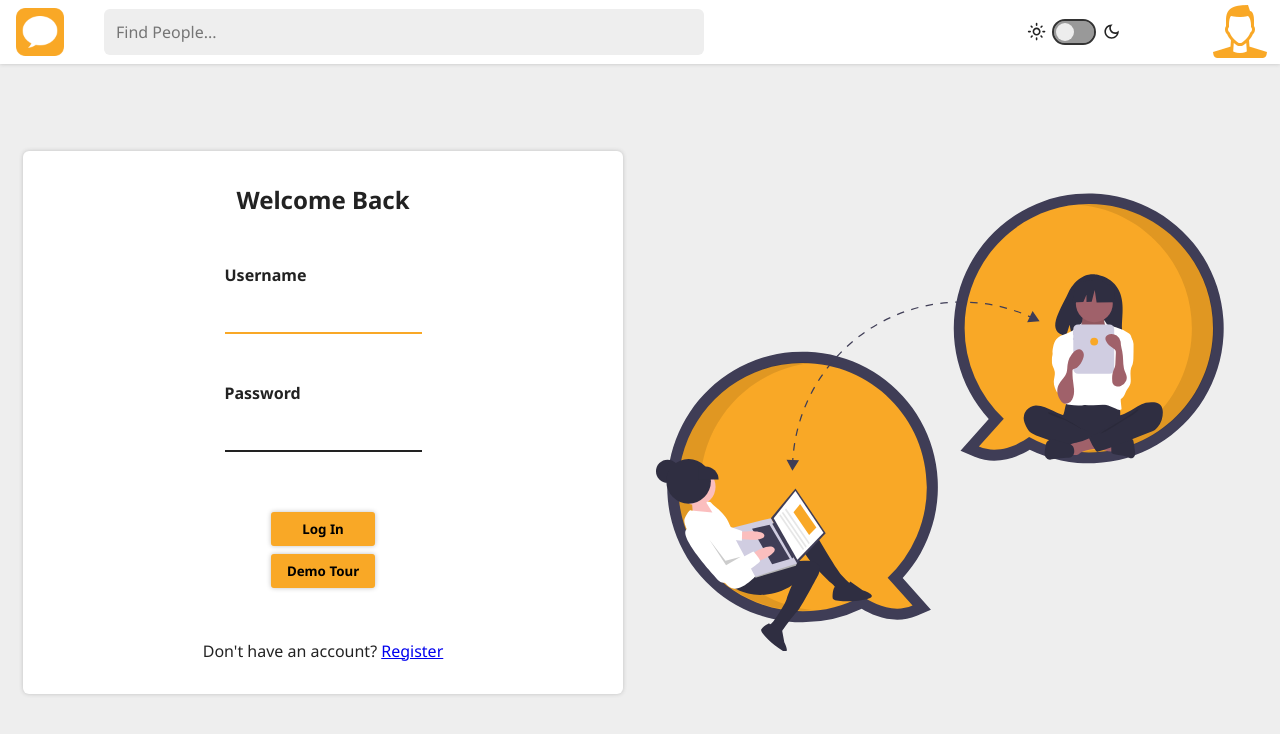
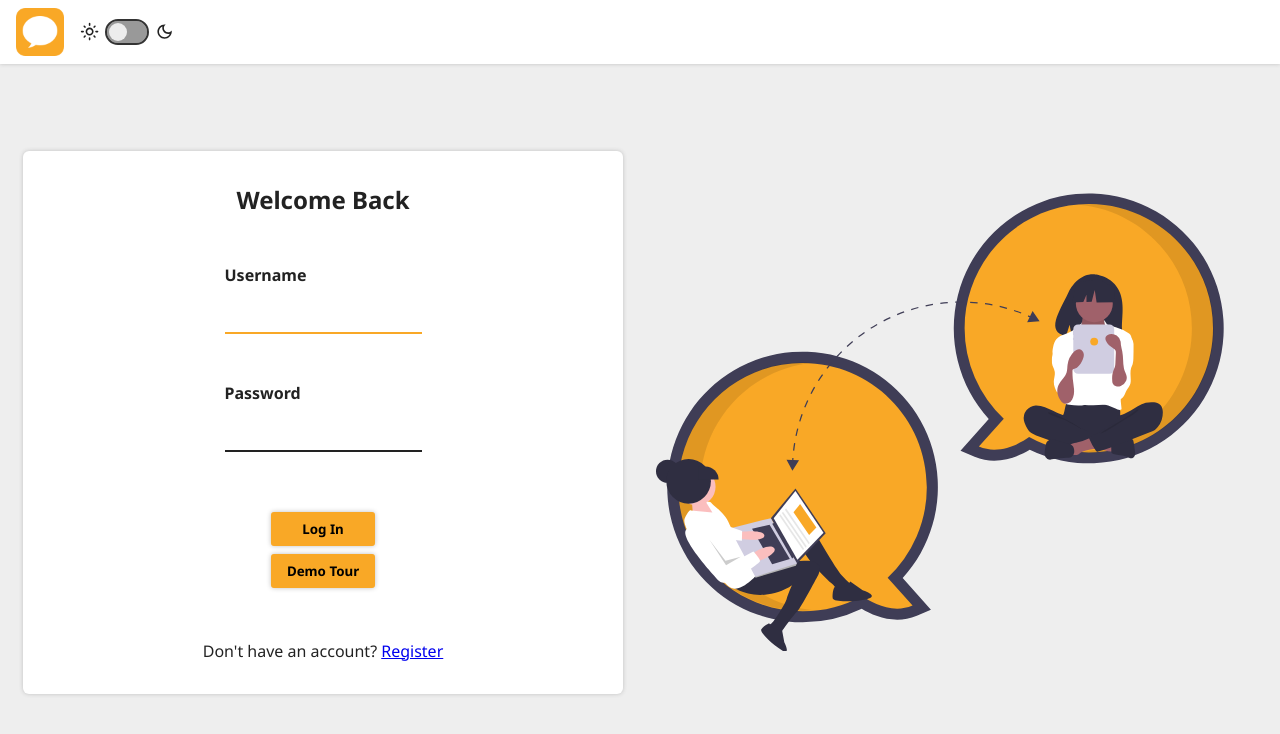
Before and after one commit to MichaelShawUK/social-network, a React (Create React App) app: page /login in a window 1280 px wide. Shown: the top 734 px of the page. Built offline with nearby package versions, Linux system fonts and the light colour scheme.

Commit message:
Set LoggedIn context for user

```diff
--- a/src/components/App.js
+++ b/src/components/App.js
@@ -11,7 +11,9 @@ import NavMenuContext from "../context/navMenu";
 
 const App = () => {
   const [theme, setTheme] = useState(lightTheme);
-  const [loggedIn, setLoggedIn] = useState(true);
+  const [loggedIn, setLoggedIn] = useState(
+    Boolean(localStorage.getItem("token"))
+  );
   const [showMenu, setShowMenu] = useState(false);
   const [query, setQuery] = useState("");
 
--- a/src/components/Home.js
+++ b/src/components/Home.js
@@ -2,12 +2,19 @@ import PostPrompt from "./PostPrompt";
 import PostCard from "./PostCard";
 import FriendsCard from "./FriendsCard";
 import { useLoaderData } from "react-router-dom";
-import { useState, useEffect } from "react";
+import { useState, useEffect, useContext } from "react";
+import LoggedInContext from "../context/loggedIn";
 import axios from "axios";
 import { database } from "../data/constants";
 
 const Home = () => {
   const data = useState(useLoaderData())[0];
+
+  const setLoggedIn = useContext(LoggedInContext)[1];
+  useEffect(() => {
+    setLoggedIn(true);
+  }, [setLoggedIn]);
+
   const user = data.user;
   const [posts, setPosts] = useState(data.posts);
 
--- a/src/components/Login.js
+++ b/src/components/Login.js
@@ -4,9 +4,17 @@ import StyledLogin from "../styles/StyledLogin";
 import { Link, useActionData } from "react-router-dom";
 import useNavMenu from "../hooks/useNavMenu";
 import LoginSvg from "../assets/svg/LoginSvg";
+import { useEffect, useContext } from "react";
+import LoggedInContext from "../context/loggedIn";
 
 const Login = () => {
   const errors = useActionData();
+
+  const setLoggedIn = useContext(LoggedInContext)[1];
+
+  useEffect(() => {
+    setLoggedIn(false);
+  }, [setLoggedIn]);
 
   function handleDemo(e) {
     e.target.form[0].value = "Test";
--- a/src/components/Nav.js
+++ b/src/components/Nav.js
@@ -14,7 +14,7 @@ const Nav = ({ setTheme, setQuery, query }) => {
       <Link to="/">
         <img src={logo} alt=""></img>
       </Link>
-      <SearchBar setQuery={setQuery} query={query} />
+      {loggedIn && <SearchBar setQuery={setQuery} query={query} />}
       <ThemeSlider setTheme={setTheme} />
       {loggedIn && <AvatarNav />}
     </StyledNav>
```
